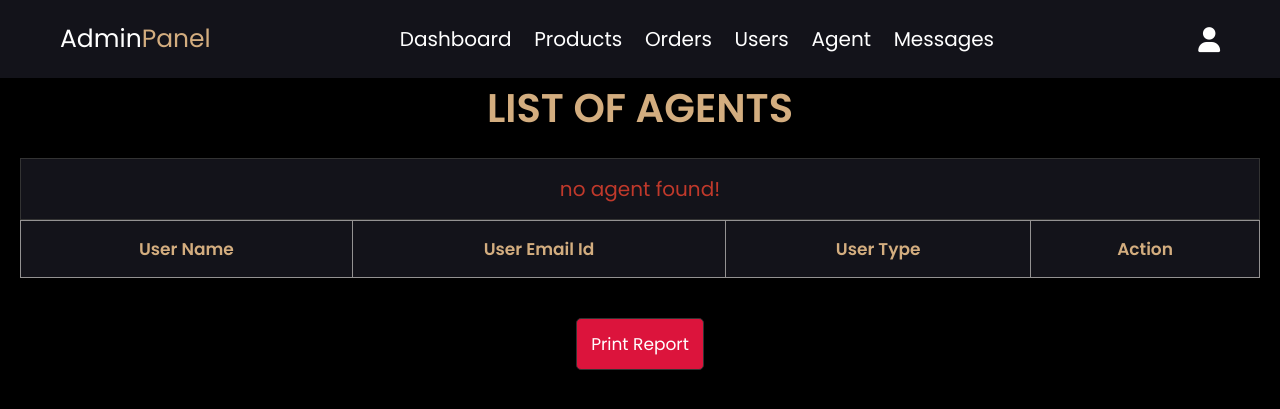
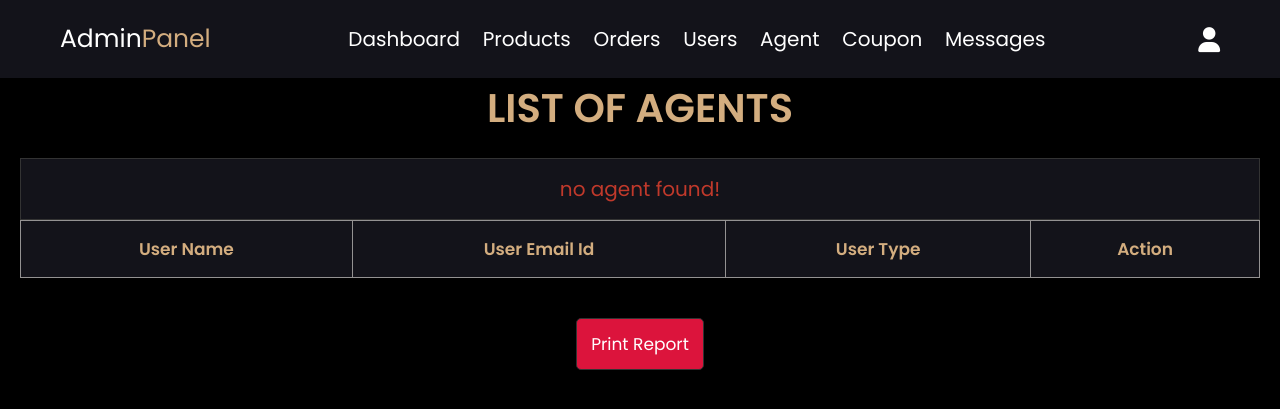
Before and after one commit to Siva18jr/ecommerce-website, a PHP site: page /admin_agent.php in a window 1280 px wide. Shown: the top 409 px of the page. Run offline with PHP 8.4, Linux system fonts and the light colour scheme; the visitor is signed in with stand-in values (Sample User, id 1); lists and menus that the app fills with data are empty.

Commit message:
added coupon header

```diff
--- a/admin_header.php
+++ b/admin_header.php
@@ -28,6 +28,7 @@ if(isset($message)){
          <a href="admin_orders.php">orders</a>
          <a href="admin_users.php">users</a>
          <a href="admin_agent.php">agent</a>
+         <a href="generate_coupon.php">Coupon</a>
          <a href="admin_contacts.php">messages</a>
       </nav>
       <div class="icons">
```
